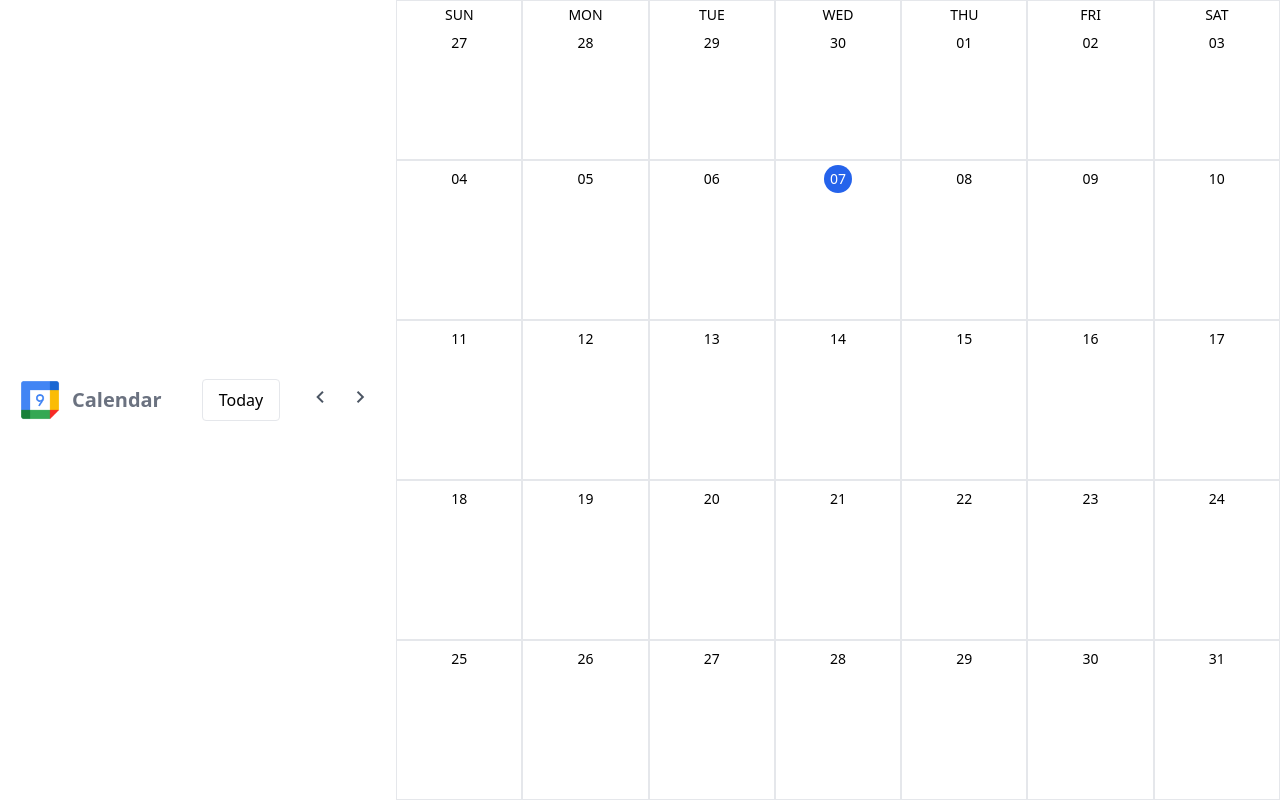
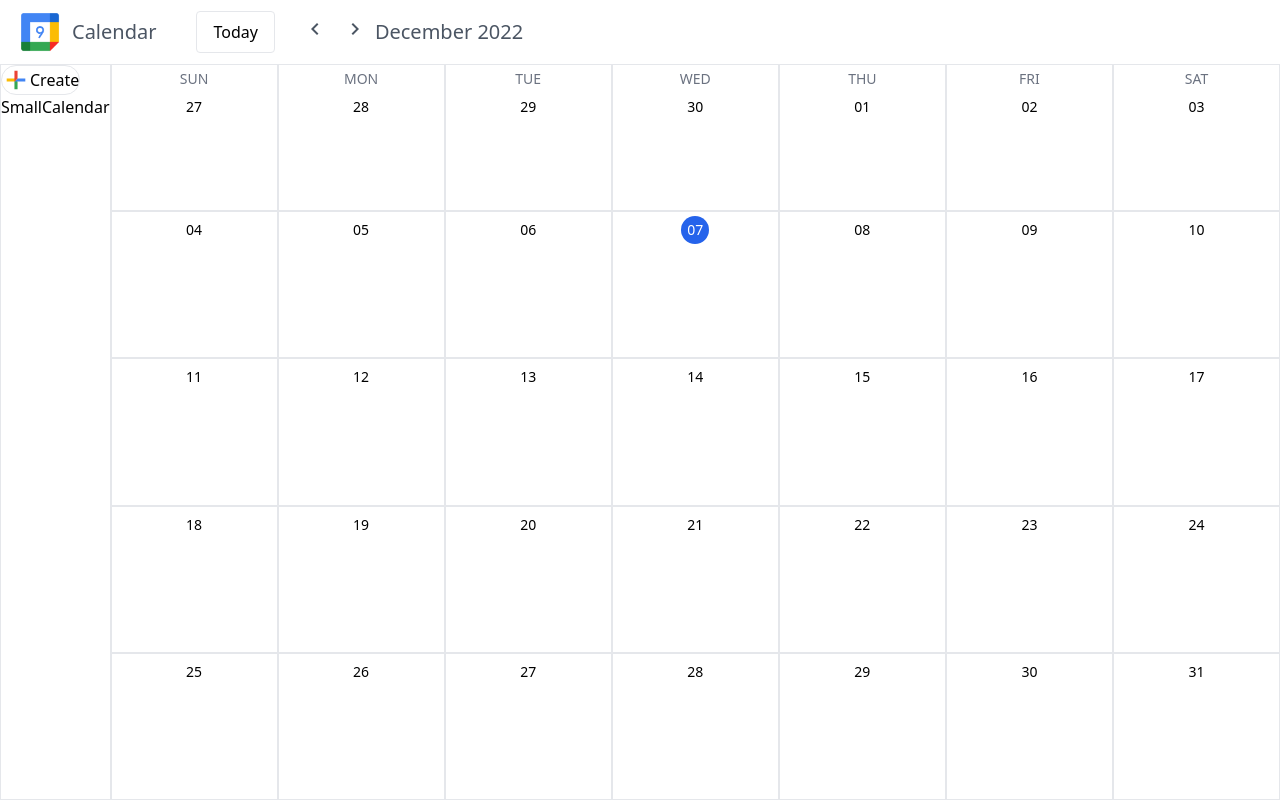
Before and after one commit to PrakarshKamal/google-calendar-clone, a React (Create React App) app: page / in a window 1280 px wide. Built offline with nearby package versions, Linux system fonts and the light colour scheme.

Commit message:
added handlers

```diff
--- a/src/App.js
+++ b/src/App.js
@@ -1,15 +1,22 @@
-import React, { useState } from "react";
+import React, { useState, useContext, useEffect } from "react";
 import "./App.css";
 import { getMonth } from "./utils";
 import CalendarHeader from "./components/CalendarHeader";
 import Sidebar from "./components/Sidebar";
 import Month from "./components/Month";
+import globalContext from "./context/GlobalContext";
 
 function App() {
+  const { monthIdx } = useContext(globalContext);
   const [currentMonth, setCurrentMonth] = useState(getMonth());
+
+  useEffect(() => {
+    setCurrentMonth(getMonth(monthIdx));
+  }, [monthIdx]);
+
   return (
     <React.Fragment>
-			<div className="h-screen flex flex-cols">
+      <div className="h-screen flex flex-col">
         <CalendarHeader />
         <div className="flex flex-1">
           <Sidebar />
--- a/src/components/CalendarHeader.js
+++ b/src/components/CalendarHeader.js
@@ -1,21 +1,43 @@
-import React from "react";
+import dayjs from "dayjs";
+import React, { useContext } from "react";
 import logo from "../assets/logo.png";
+import globalContext from "../context/GlobalContext";
+
 export default function CalendarHeader() {
+  const { monthIdx, setMonthIdx } = useContext(globalContext);
+
+  function handlePreviousMonth() {
+    setMonthIdx(monthIdx - 1);
+  }
+
+  function handleNextMonth() {
+    setMonthIdx(monthIdx + 1);
+  }
+
+  function handleReset() {
+    setMonthIdx(dayjs().month());
+  }
+
   return (
     <header className="px-4 py-2 flex items-center">
       <img src={logo} alt="calendar" className="mr-2 w-12 h-12" />
-      <h1 className="mr-10 text-xl text-gray-500 font-bold">Calendar</h1>
-      <button className="border rounded py-2 px-4 mr-5">Today</button>
-      <button>
+      <h1 className="mr-10 text-xl text-gray-600">Calendar</h1>
+      <button onClick={handleReset} className="border rounded py-2 px-4 mr-5">
+        Today
+      </button>
+      <button onClick={handlePreviousMonth}>
         <span className="material-icons-outlined cursor-pointer text-gray-600 mx-2">
           chevron_left
         </span>
       </button>
-      <button>
+      <button onClick={handleNextMonth}>
         <span className="material-icons-outlined cursor-pointer text-gray-600 mx-2">
           chevron_right
         </span>
       </button>
+      <h2 className="ml-4 text-xl text-gray-600">
+        {dayjs(new Date(dayjs().year(), monthIdx)).format("MMMM YYYY")}
+      </h2>
     </header>
   );
 }
--- /dev/null
+++ b/src/components/CreateEventButton.js
@@ -0,0 +1,10 @@
+import React from "react";
+import plus from "../assets/plus.svg";
+export default function CreateEventButton() {
+  return (
+    <button className="border p-2 rounded-full flex items-center shadow-md hover:shadow-2xl">
+      <img src={plus} alt="create_event" className="w-7 h-7" />
+      <span className="pl-3 pr-7"> Create</span>
+    </button>
+  );
+}
--- a/src/components/Day.js
+++ b/src/components/Day.js
@@ -11,7 +11,9 @@
     <div className="border border-gray-200 flex flex-col">
       <header className="flex flex-col items-center">
         {rowIdx === 0 && (
-          <p className="text-sm mt-1">{day.format("ddd").toUpperCase()}</p>
+          <p className="text-sm mt-1 text-gray-500">
+            {day.format("ddd").toUpperCase()}
+          </p>
         )}
 
         <p className={`text-sm p-1 my-1 text-center ${getCurrentDayClass()}`}>
--- a/src/components/Sidebar.js
+++ b/src/components/Sidebar.js
@@ -1,5 +1,12 @@
 import React from "react";
+import CreateEventButton from "./CreateEventButton";
+import SmallCalendar from "./SmallCalendar";
 
 export default function Sidebar() {
-  return <div></div>;
+  return (
+    <aside className="border p-5 w-64">
+      <CreateEventButton />
+      <SmallCalendar />
+    </aside>
+  );
 }
--- /dev/null
+++ b/src/components/SmallCalendar.js
@@ -0,0 +1,5 @@
+import React from "react";
+
+export default function SmallCalendar() {
+  return <div>SmallCalendar</div>;
+}
--- /dev/null
+++ b/src/context/ContextWrapper.js
@@ -0,0 +1,12 @@
+import React, { useState } from "react";
+import globalContext from "./GlobalContext";
+import dayjs from "dayjs";
+
+export default function ContextWrapper(props) {
+  const [monthIdx, setMonthIdx] = useState(dayjs().month());
+  return (
+    <globalContext.Provider value={{ monthIdx, setMonthIdx }}>
+      {props.children}
+    </globalContext.Provider>
+  );
+}
--- /dev/null
+++ b/src/context/GlobalContext.js
@@ -0,0 +1,8 @@
+import React from "react";
+
+const globalContext = React.createContext({
+  monthIdx: 0,
+  setMonthIdx: (idx) => {},
+});
+
+export default globalContext;
--- a/src/index.js
+++ b/src/index.js
@@ -3,12 +3,15 @@
 import "./output.css";
 import App from "./App";
 import reportWebVitals from "./reportWebVitals";
+import ContextWrapper from "./context/ContextWrapper";
 
 const root = ReactDOM.createRoot(document.getElementById("root"));
 root.render(
-	<React.StrictMode>
-		<App />
-	</React.StrictMode>
+  <React.StrictMode>
+    <ContextWrapper>
+      <App />
+    </ContextWrapper>
+  </React.StrictMode>
 );
 
 // If you want to start measuring performance in your app, pass a function
```
Lines whose indentation alone changed are shown as unchanged.
